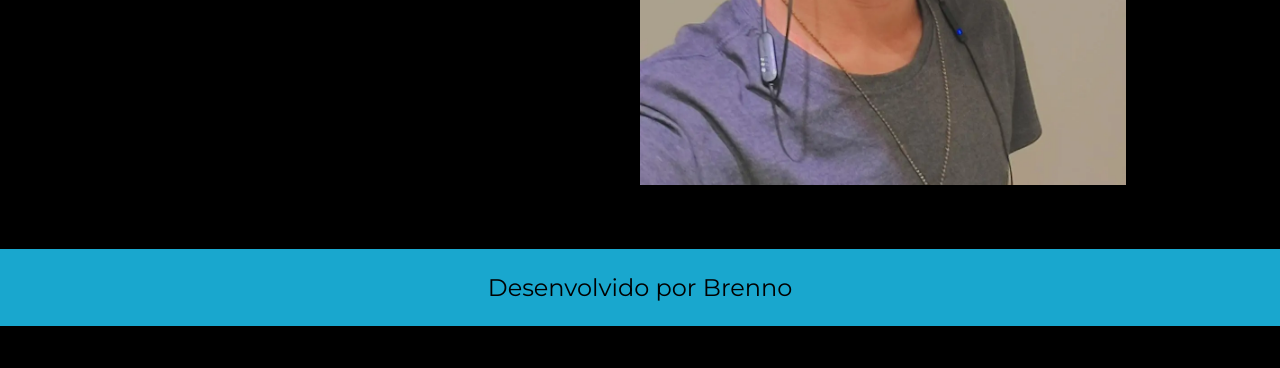
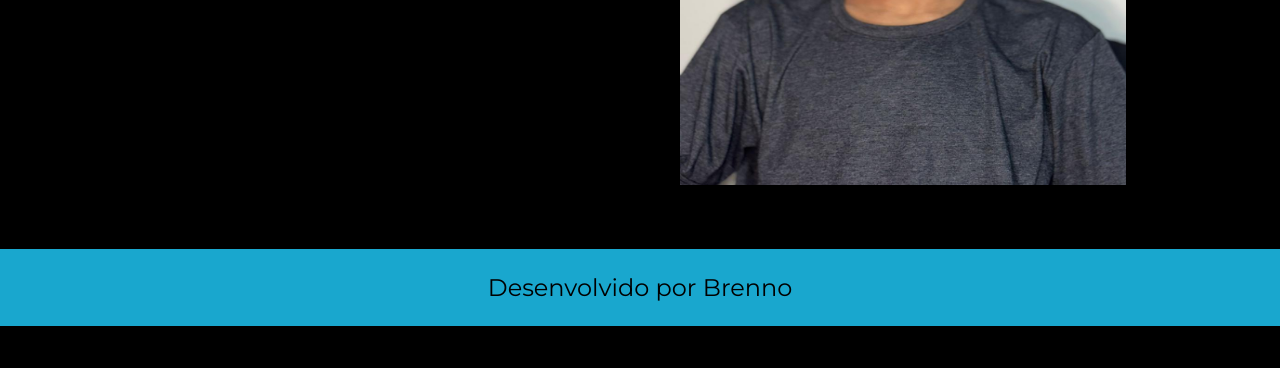
Before and after one commit to BrennoBertolini/meu-site, a plain HTML site: page about.html in a window 1280 px wide. Shown: the part 432-800 px from the top of the page. Drawn offline with nearby package versions, Linux system fonts and the light colour scheme.

Commit message:
atualização da foto

```diff
--- a/about.html
+++ b/about.html
@@ -21,7 +21,7 @@
             <p class="apresentacao__conteudo__texto"></p>
             <p class="apresentacao__conteudo__texto"></p>
         </section>
-        <img class="apresentacao__imagem" src="./assents/fotominha.png" alt="Foto de Brenno Bertolini programando">
+        <img class="apresentacao__imagem" src="./assents/minha-foto.png" alt="Foto de Brenno Bertolini programando">
     </main>
     <footer class="rodape">
         <p>Desenvolvido por Brenno</p>
```
Also changed, not shown: assents/minha-foto.png (added).
